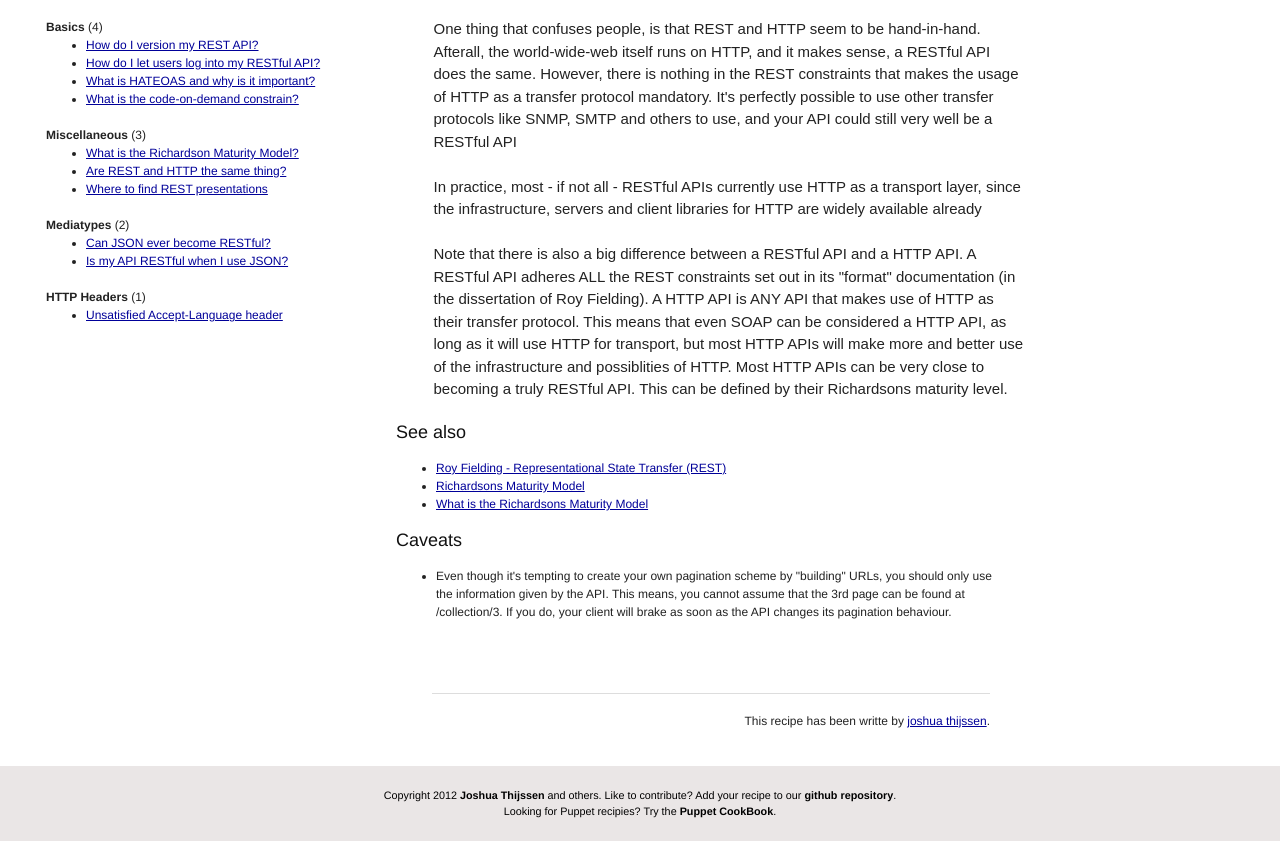
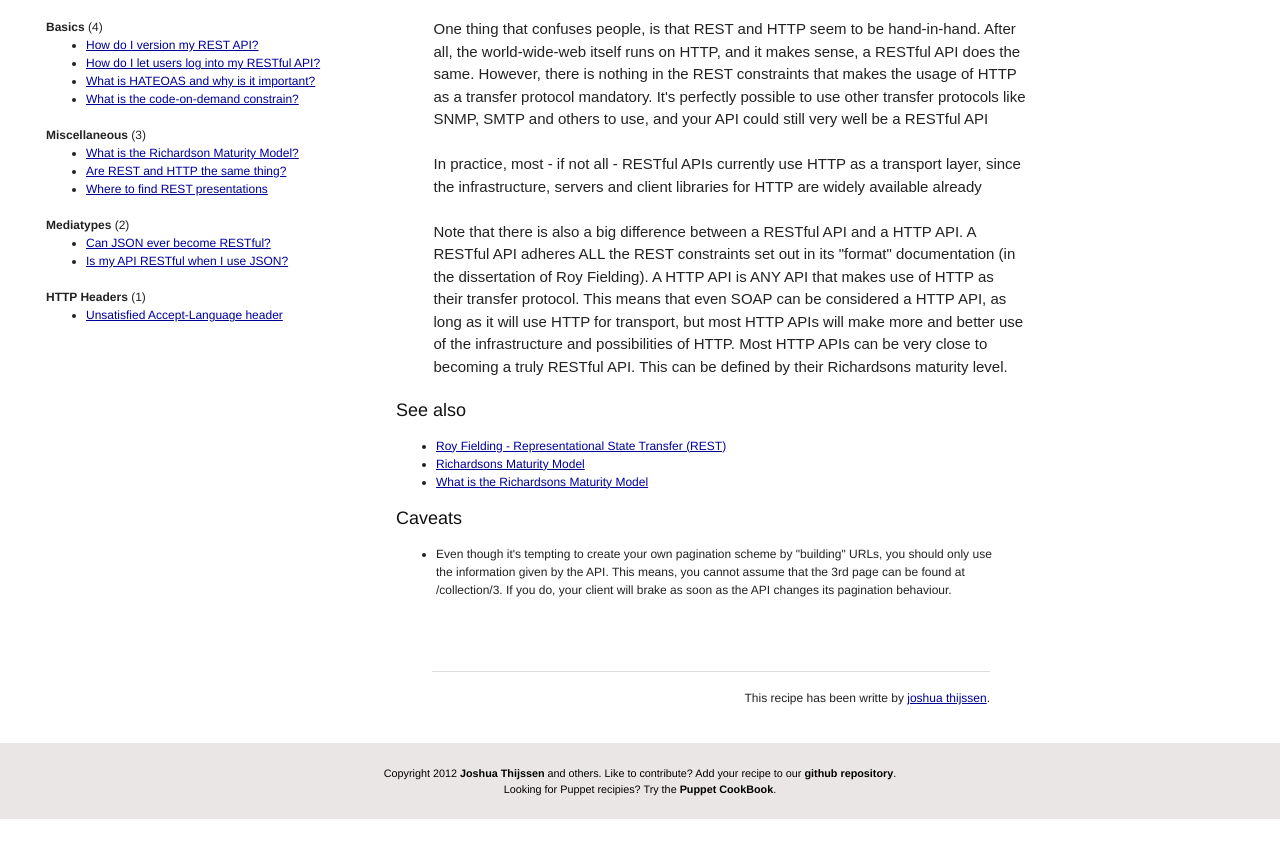
Before and after one commit to restcookbook/restcookbook, a Jekyll site: the page built from _posts/2012-12-14-rest-and-http.html, in a window 1280 px wide. Shown: the part 378-1219 px from the top of the page. Built offline with Jekyll 4.4.1, drawn with Linux system fonts in a browser that asks for light colours; after the commit the page ends 1197 px from its top, so only the background shows below that; some of the changed text lies outside the part shown.

Commit message:
fix typo's

```diff
--- a/_posts/2012-12-12-patch.html
+++ b/_posts/2012-12-12-patch.html
@@ -30,5 +30,5 @@
 <h3>Caveats</h3>
 <ul>
     <li>[PATCH] is neither safe nor idempotent.</li>
-    <li>An API implementing [PATCH] must patch atomically. It MUST not be possible that resources are half-patched when requisted by a [GET].</li>
+    <li>An API implementing [PATCH] must patch atomically. It MUST not be possible that resources are half-patched when requested by a [GET].</li>
 </ul>
--- a/_posts/2012-12-13-link-types.html
+++ b/_posts/2012-12-13-link-types.html
@@ -21,7 +21,7 @@
     relation-types.</p>
 
 <p>If you use non-standard relation types, make sure clients can simply find out what the using the specified link does.
-    Don't create ambigious link-types.</p>
+    Don't create ambiguous link-types.</p>
 
 <h3>See also</h3>
 <ul>
--- a/_posts/2012-12-13-using-custom-content-types.html
+++ b/_posts/2012-12-13-using-custom-content-types.html
@@ -20,4 +20,4 @@
 but they are represented in different formats (xml, html and json). Even though this is still information that clients need to know in advance, clients know what to
 expect, since they can ask for the specific information (categories, in this case), without outside knowledge like the URL etc.</p>
 
-<p>All appliation/vnd are vendor-specific content-types and are not standarized. These are for non-standard content-types only.</p>
+<p>All application/vnd are vendor-specific content-types and are not standardized. These are for non-standard content-types only.</p>
--- a/_posts/2012-12-14-rest-and-http.html
+++ b/_posts/2012-12-14-rest-and-http.html
@@ -13,12 +13,12 @@
     transfer protocols available, like FTP and gopher, yet they are less popular.
 </p>
 
-<p><b>RE</b>presentational <b>S</b>tate <b>T</b>ransfer, or REST, is a set of constraints that ensure a scalabe,
+<p><b>RE</b>presentational <b>S</b>tate <b>T</b>ransfer, or REST, is a set of constraints that ensure a scalable,
     fault-tolerant and easily extendible system. The world-wide-web is an example of such system (and the biggest
     example, one might say). REST by itself is not a new invention, but its the documentation on such systems like the
     world-wide-web.</p>
 
-<p>One thing that confuses people, is that REST and HTTP seem to be hand-in-hand. Afterall, the world-wide-web itself
+<p>One thing that confuses people, is that REST and HTTP seem to be hand-in-hand. After all, the world-wide-web itself
     runs on HTTP, and it makes sense, a RESTful API does the same. However, there is nothing in the REST constraints
     that makes the usage of HTTP as a transfer protocol mandatory. It's perfectly possible to use other transfer
     protocols like SNMP, SMTP and others to use, and your API could still very well be a RESTful API</p>
@@ -29,7 +29,7 @@
 <p>Note that there is also a big difference between a RESTful API and a HTTP API. A RESTful API adheres ALL the REST
     constraints set out in its "format" documentation (in the dissertation of Roy Fielding). A HTTP API is ANY API that
     makes use of HTTP as their transfer protocol. This means that even SOAP can be considered a HTTP API, as long as it
-    will use HTTP for transport, but most HTTP APIs will make more and better use of the infrastructure and possiblities
+    will use HTTP for transport, but most HTTP APIs will make more and better use of the infrastructure and possibilities
     of HTTP. Most HTTP APIs can be very close to becoming a truly RESTful API. This can be defined by their Richardsons
     maturity level.</p>
 
--- a/index.html
+++ b/index.html
@@ -5,7 +5,7 @@
 
 <p>REST is hot! And REST is finally rediscovered by API programmers all over the world. But REST isn't always as easy
     as it seems on first look. Dealing with HATEOAS, Code on demand and uniform interfaces can be really tricky and many
-    people will fall back to not-so-restfull aproaches when things starting to become more difficuly. But it doesn't
+    people will fall back to not-so-restfull approaches when things starting to become more difficulty. But it doesn't
     need to be. Once you get to know REST, you will like it.</p>
 
 <p>The RESTful cookbook website is inspired by the <a href="http://www.puppetcookbook.com">puppetcookbook</a> from
```
